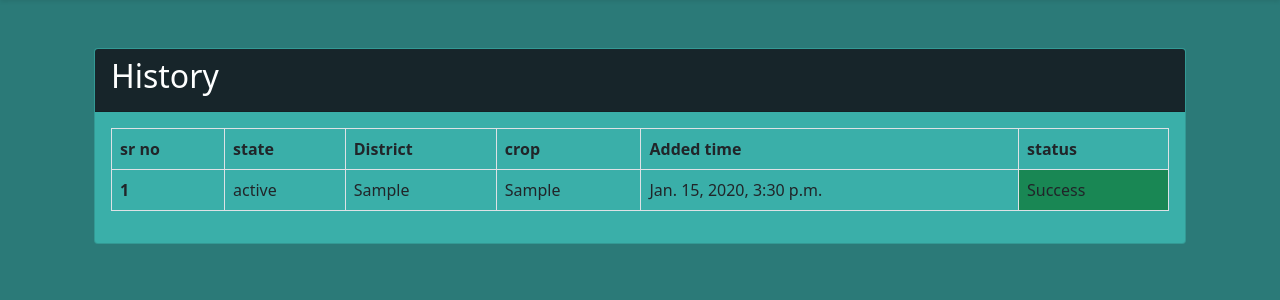
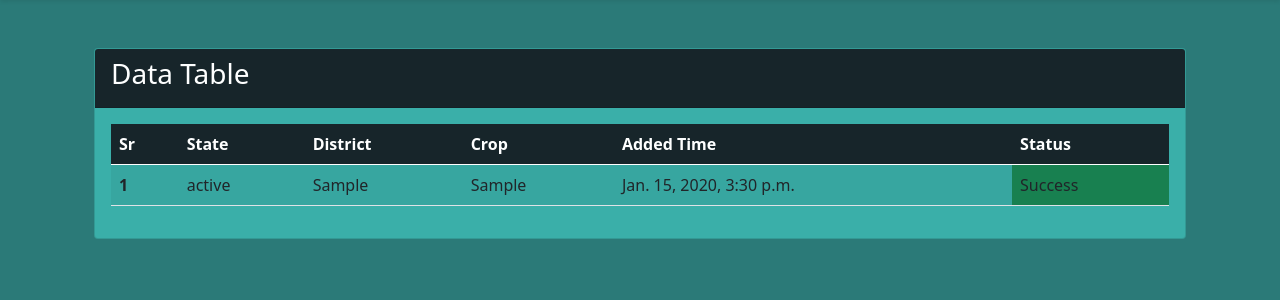
Before and after one commit to Bhaveshkorane/cropPatternsNew, a Django app: page /showhistory/ in a window 1280 px wide. Shown: the part 56-356 px from the top of the page. Run offline with Django 5.2, Linux system fonts and the light colour scheme; a user stored in the database is signed in; tables that the repository leaves empty hold one stand-in row (values such as "Sample post"); parts of the project's set-up code (start-up, migrations or seed data) failed here and were passed over; some libraries are stand-ins or nearby versions.

Commit message:
imporved styling

```diff
--- a/FETCH/views.py
+++ b/FETCH/views.py
@@ -50,7 +50,7 @@ import logging
 generation_logger = logging.getLogger('generation_logger')
 extraction_logger = logging.getLogger('extraction_logger')
 aggregation_logger = logging.getLogger('aggregation_logger')
-error_logger = logging.getLogger('django')
+error_logger = logging.getLogger('error_logger')
 
 # For downloading pdf file
 from io import BytesIO
@@ -358,13 +358,10 @@ def savejson(request,id):
 @cache_control(no_cache=True, must_revalidate=True, no_store=True)
 @login_required(login_url="/login/")
 def viewdata(request):
-    logger1 = logging.getLogger('info')
     try:
-        data = Aggridata.objects.distinct('district')
+        data = Aggridata.objects.all().distinct('district')
 
         context = {"data":data}
-        logger1.info(f"you viewed the data------------------------------------------------------------>")
-
         return render(request, 'data.html', context)
     except Exception as e:
         error_logger.error(f"errror occured in viewdata--->{e}")
@@ -390,7 +387,7 @@ def showdistricttables(request,id):
 @login_required(login_url="/login/")
 def showhistory(request):
     try:
-        jsondata = Process_status.objects.all()
+        jsondata = Process_status.objects.all().order_by('timestamp')
         context = {'history':jsondata}
         return render(request,'history.html',context)
     except Exception as e:
--- a/cropPatterns/settings.py
+++ b/cropPatterns/settings.py
@@ -172,7 +172,7 @@ LOGGING = {
     "version": 1,
     "disable_existing_loggers": False,
     "loggers": {
-        "django": {
+        "error_logger": {
             "handlers": ['errors'],
             "level": "ERROR",
         },
--- a/templates/history.html
+++ b/templates/history.html
@@ -1,3 +1,4 @@
+
 {% extends 'base.html' %}
 
 {% block content %}
@@ -12,34 +13,33 @@
     </div>
     {% endif %}
 
-    <div class="card mt-4">
+    <div class="card">
         <div class="card-header bg-info">
-            <h2>History</h2>
+            <h3>Data Table</h3>
         </div>
         <div class="card-body">
-            <table class="table table-bordered table-hover">
+            <table class="table table-striped table-hover">
                 <thead class="thead-dark" id="header">
                     <tr>
-                        <th scope="col  ">sr no</th>
-                        <th scope="col">state</th>
+                        <th scope="col">Sr</th>
+                        <th scope="col">State</th>
                         <th scope="col">District</th>
-                        <th scope="col">crop </th>
-                        <th scope="col">Added time </th>
-                        <th scope="col">status</th>
+                        <th scope="col">Crop</th>
+                        <th scope="col">Added Time</th>
+                        <th scope="col">Status</th>
                     </tr>
                 </thead>
-                <tbody class="tbody">
+                <tbody>
                     {% for data in history %}
                     <tr>
                         <th scope="row">{{ forloop.counter }}</th>
                         <td>{{ data.state }}</td>
                         <td>{{ data.district }}</td>
-                        <td>{{ data.crop}}</td>
+                        <td>{{ data.crop }}</td>
                         <td>{{ data.timestamp }}</td>
-                        <td class=" {% if data.is_failed %}bg-danger{% else %}bg-success{% endif %}">
+                        <td class="{% if data.is_failed %}bg-danger{% else %}bg-success{% endif %}">
                             {% if data.is_failed %}Failed{% else %}Success{% endif %}
                         </td>
-
                     </tr>
                     {% endfor %}
                 </tbody>
@@ -47,7 +47,6 @@
         </div>
     </div>
 </div>
-
 
 <style>
     #heading {
@@ -74,12 +73,16 @@
     .card-title {
         color: #FEFFFF !important;
     }
-    .card-body{
+    .card-body {
         max-height: 750px;
         overflow-y: auto;
     }
-    #header{
-        position: static;
+    #header {
+        position: sticky;
+        top: 0;
+        z-index: 100;
+        background-color: #17252A !important;
+        color: #FEFFFF !important;
     }
 </style>
 
--- a/templates/states.html
+++ b/templates/states.html
@@ -61,7 +61,7 @@
     <div class="card-header bg-secondary text-white text-center">
         <h3 class="mb-0">Running processes</h3>
     </div>
-    <table>
+    <table >
         <thead>
             <tr>
                 <th>State</th>
@@ -107,7 +107,7 @@
     }
     .scrollable-card th, .scrollable-card td {
         padding: 8px; /* Optional: Adds padding inside table cells */
-        border: 1px solid #ddd; /* Optional: Adds borders to table cells */
+        border: 1px solid #ddd;
     }
     #heading {
         background-color: #17252A !important;
```
Also changed, not shown: templates/data.html (+12 -1 lines).
